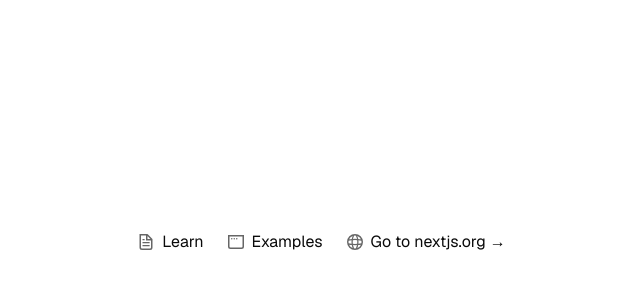
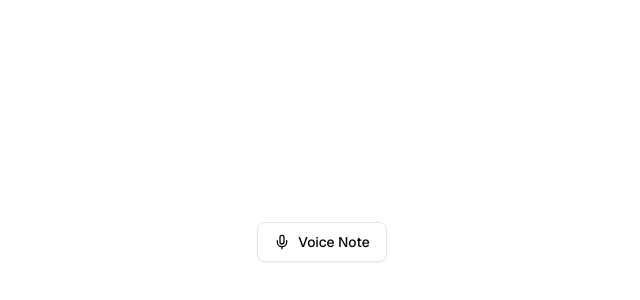
Before and after one commit to adeshgg/labs, a Next.js app: page / in a window 1280 px wide. Shown: the part 158-458 px from the top of the page, without its empty margins (318-958 px from the left). Built offline with nearby package versions, Linux system fonts and the light colour scheme.

Commit message:
Main page layout updated

```diff
--- a/app/page.tsx
+++ b/app/page.tsx
@@ -1,55 +1,18 @@
-import Image from 'next/image'
+import { Button } from '@/components/ui/button'
+import { Mic } from 'lucide-react'
+import Link from 'next/link'
 
 export default function Home() {
   return (
     <div className="flex justify-center items-center justify-items-center min-h-screen p-8 pb-20 gap-16 sm:p-20 font-[family-name:var(--font-geist-sans)]">
-      <footer className="row-start-3 flex gap-[24px] flex-wrap items-center justify-center">
-        <a
-          className="flex items-center gap-2 hover:underline hover:underline-offset-4"
-          href="https://nextjs.org/learn?utm_source=create-next-app&utm_medium=appdir-template-tw&utm_campaign=create-next-app"
-          target="_blank"
-          rel="noopener noreferrer"
-        >
-          <Image
-            aria-hidden
-            src="/file.svg"
-            alt="File icon"
-            width={16}
-            height={16}
-          />
-          Learn
-        </a>
-        <a
-          className="flex items-center gap-2 hover:underline hover:underline-offset-4"
-          href="https://vercel.com/templates?framework=next.js&utm_source=create-next-app&utm_medium=appdir-template-tw&utm_campaign=create-next-app"
-          target="_blank"
-          rel="noopener noreferrer"
-        >
-          <Image
-            aria-hidden
-            src="/window.svg"
-            alt="Window icon"
-            width={16}
-            height={16}
-          />
-          Examples
-        </a>
-        <a
-          className="flex items-center gap-2 hover:underline hover:underline-offset-4"
-          href="https://nextjs.org?utm_source=create-next-app&utm_medium=appdir-template-tw&utm_campaign=create-next-app"
-          target="_blank"
-          rel="noopener noreferrer"
-        >
-          <Image
-            aria-hidden
-            src="/globe.svg"
-            alt="Globe icon"
-            width={16}
-            height={16}
-          />
-          Go to nextjs.org →
-        </a>
-      </footer>
+      <main className="row-start-3 flex gap-[24px] flex-wrap items-center justify-center">
+        <Button asChild variant={'outline'} size={'lg'}>
+          <Link href="/ui/voice-note" rel="noopener noreferrer">
+            <Mic className="h-8 w-8" />
+            Voice Note
+          </Link>
+        </Button>
+      </main>
     </div>
   )
 }
--- a/app/ui/voice-note/views/playing.tsx
+++ b/app/ui/voice-note/views/playing.tsx
@@ -22,7 +22,6 @@ const Playing = ({
   }, [])
 
   useEffect(() => {
-    // Let the zero animate in
     if (localCount < 0) {
       setView('recorded')
     }
--- a/app/ui/voice-note/views/recording.tsx
+++ b/app/ui/voice-note/views/recording.tsx
@@ -13,18 +13,16 @@ function Recording({
   const strokeWidth = 7
   const buttonWidth = 108
   const buttonHeight = 64
-  const parentPadding = 16 // Assuming 1rem = 16px for p-4
+  const parentPadding = 16
 
   const svgWidth = buttonWidth + strokeWidth
   const svgHeight = buttonHeight + strokeWidth
   const svgTop = parentPadding - strokeWidth / 2
   const svgLeft = parentPadding - strokeWidth / 2
 
-  // Path 'd' attribute calculation
   const pathInset = strokeWidth / 2
-  const pillCurveRadius = buttonHeight / 2 // Radius of the pill's curvature
+  const pillCurveRadius = buttonHeight / 2
 
-  // Define key points for the path centerline
   const CR_pt_x = svgWidth - pathInset
   const CR_pt_y = svgHeight / 2
 
@@ -40,9 +38,6 @@ function Recording({
   const TR_pt_x = svgWidth - pathInset - pillCurveRadius
   const TR_pt_y = pathInset
 
-  // Construct the path string starting from CR_pt (Center Right)
-  // All arcs are drawn clockwise (sweep-flag = 1)
-  // large-arc-flag = 0 for quarter and semi-circles
   const pathD = `
     M ${CR_pt_x} ${CR_pt_y}
     A ${pillCurveRadius} ${pillCurveRadius} 0 0 1 ${BR_pt_x} ${BR_pt_y}
@@ -53,7 +48,7 @@ function Recording({
     Z
   `
     .replace(/\s+/g, ' ')
-    .trim() // Minify the path string
+    .trim()
 
   useEffect(() => {
     const id = setInterval(() => {
@@ -80,7 +75,6 @@ function Recording({
           transition={{
             type: 'tween',
             duration: 2,
-            // delay: 1,
             ease: 'easeInOut',
             repeat: Infinity,
           }}
@@ -92,7 +86,6 @@ function Recording({
           }px] items-center justify-center gap-1`}
         >
           {' '}
-          {/* Content area width */}
           {waves.map((wave, i) => (
             <motion.div
               className="w-[5.5px] rounded-full bg-red-500"
@@ -110,7 +103,6 @@ function Recording({
           ))}
         </div>
       </button>
-      {/* SVG for the animated pill-shaped border OUTSIDE the button */}
       <svg
         className="pointer-events-none absolute text-red-500"
         style={{
@@ -125,7 +117,7 @@ function Recording({
         aria-hidden="true"
       >
         <motion.path
-          d={pathD} // Use the new path definition
+          d={pathD}
           stroke="currentColor"
           strokeWidth={strokeWidth}
           vectorEffect="non-scaling-stroke"
```
